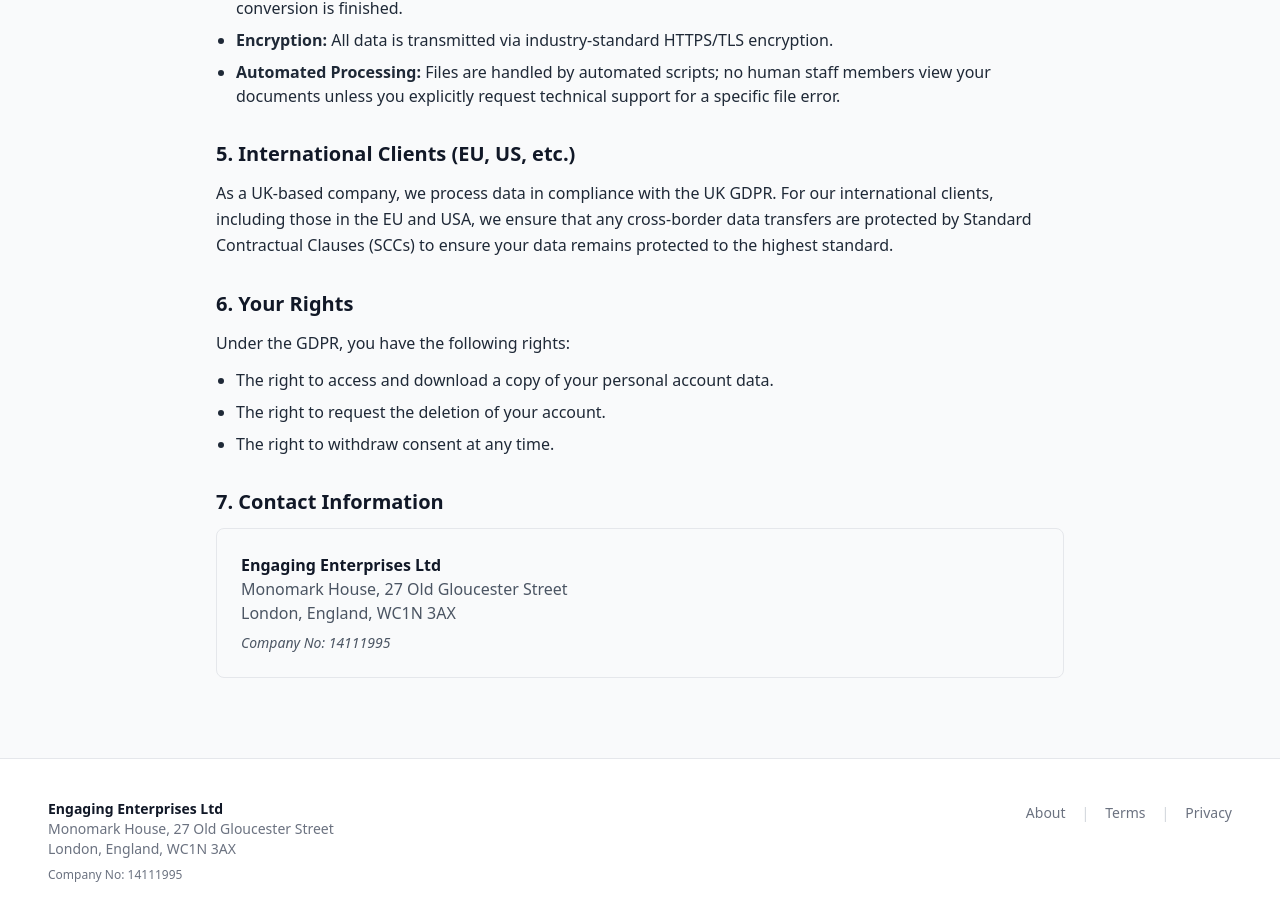
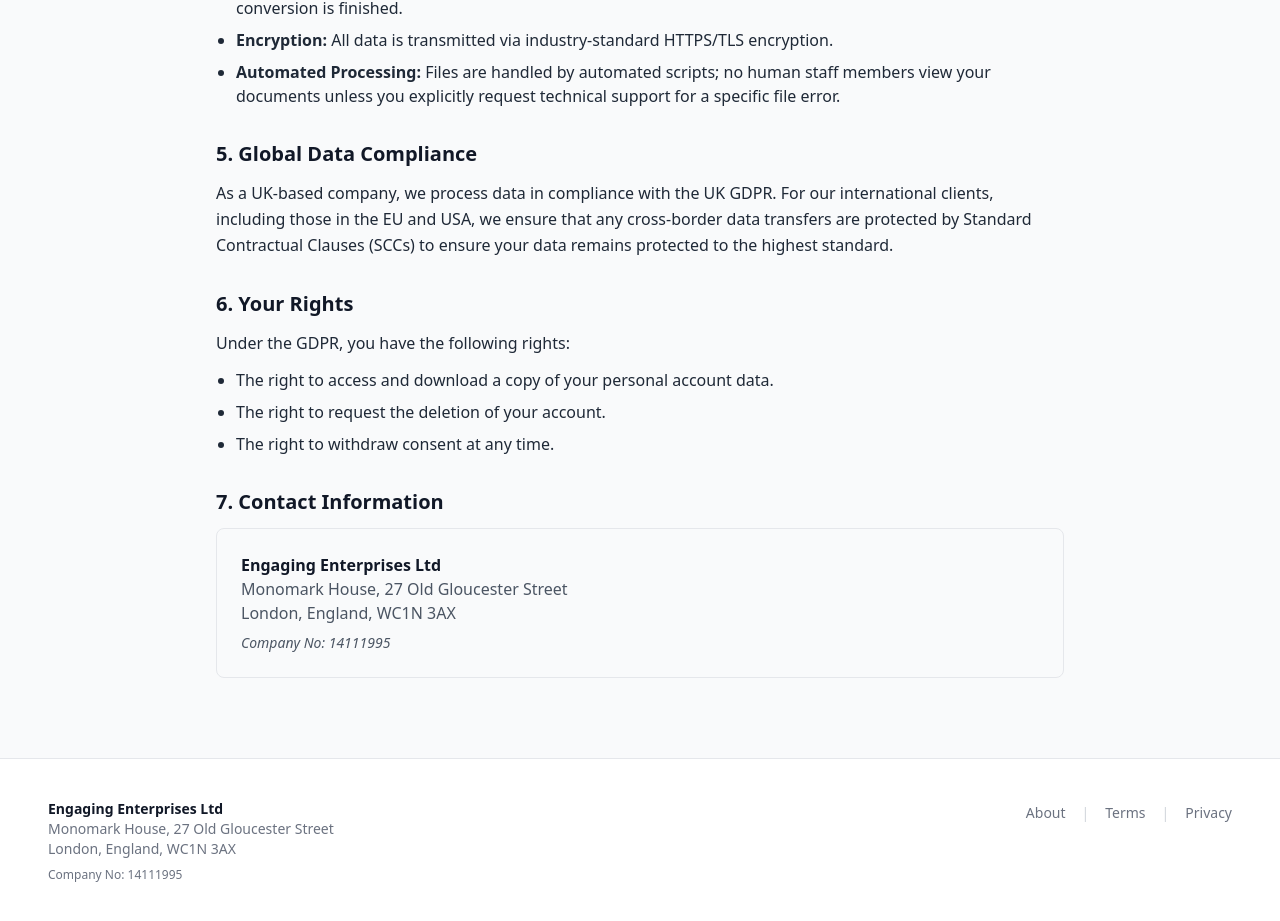
Before and after one commit to timarmstead/docneat-frontend, a Next.js app: page /privacy in a window 1280 px wide. Shown: the part 914-1835 px from the top of the page. Built offline with nearby package versions, Linux system fonts and the light colour scheme.

Commit message:
Update page.tsx

```diff
--- a/app/privacy/page.tsx
+++ b/app/privacy/page.tsx
@@ -53,7 +53,7 @@ export default function PrivacyPage() {
         </div>
 
         <div>
-          <h2 className="text-xl font-semibold mb-3 text-gray-900">5. International Clients (EU, US, etc.)</h2>
+          <h2 className="text-xl font-semibold mb-3 text-gray-900">5. Global Data Compliance</h2>
           <p className="leading-relaxed">
             As a UK-based company, we process data in compliance with the UK GDPR. For our international clients, including those in the EU and USA, we ensure that any cross-border data transfers are protected by Standard Contractual Clauses (SCCs) to ensure your data remains protected to the highest standard.
           </p>
```
